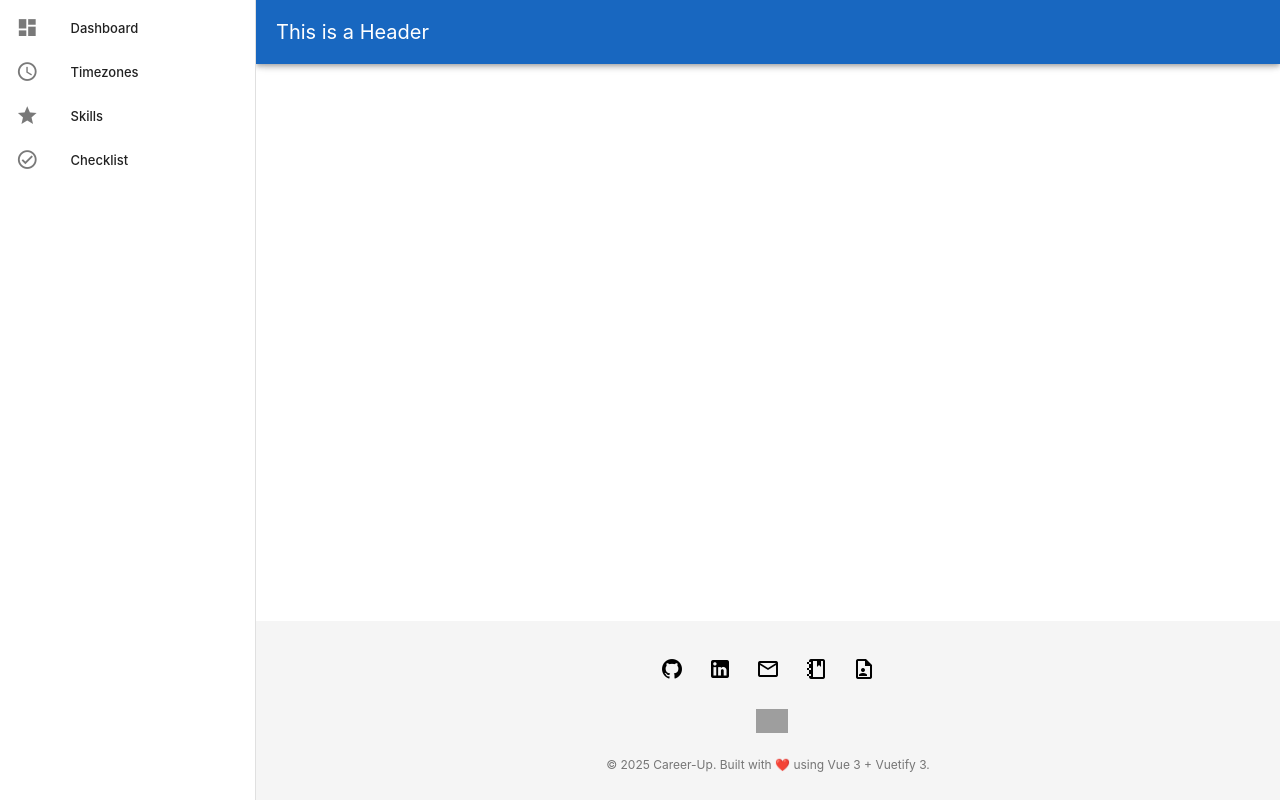
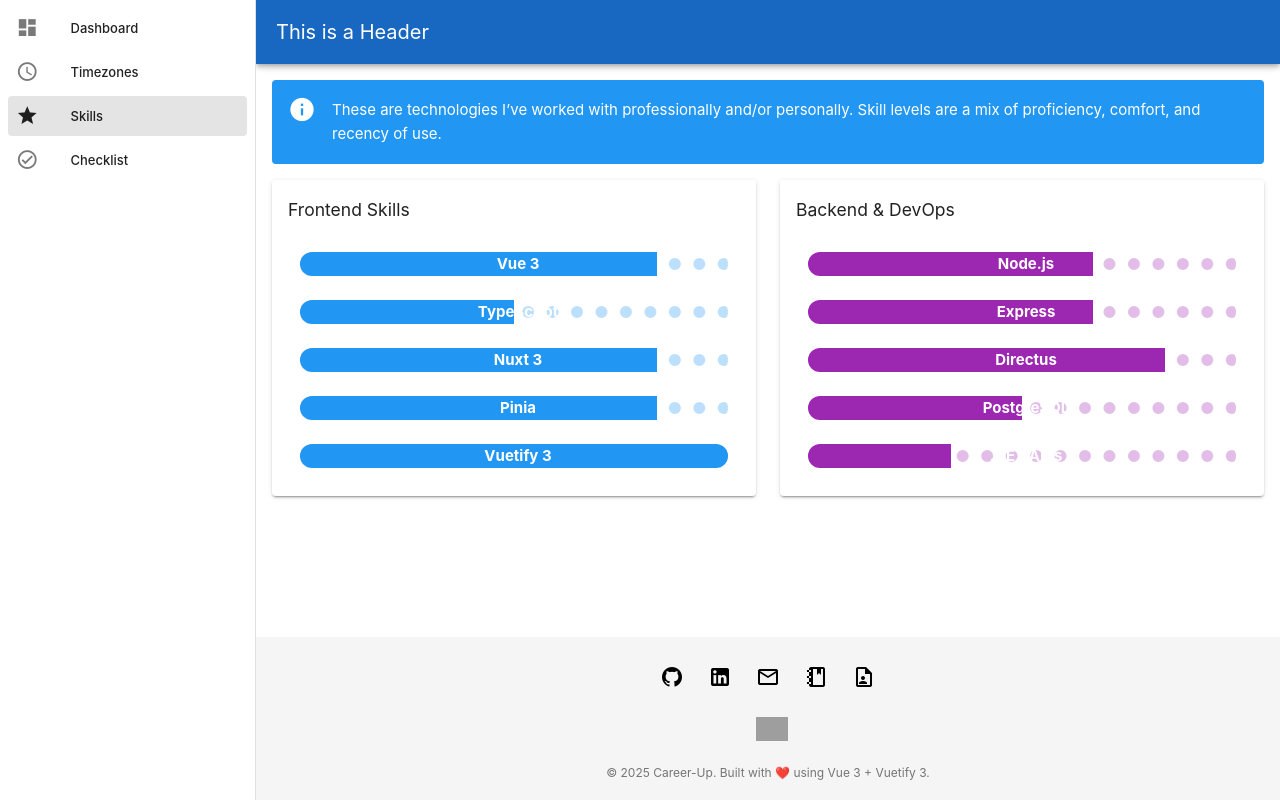
Before and after one commit to Meekb/career-up-dashboard, a Vue app: page /skills in a window 1280 px wide. Built offline with nearby package versions, Linux system fonts and the light colour scheme; grey boxes are pictures that could not be loaded; the HTML template or start-up script is replaced by a standard one.

Commit message:
Add SkillsPage using vuetify progress. Remove logs, use warns where appropriate. Add info for Timezones v-alert

```diff
--- a/src/components/CountrySummary.vue
+++ b/src/components/CountrySummary.vue
@@ -25,9 +25,9 @@
 
 onMounted(() => {
   if (selectedCountry.value) {
-    console.log("Restored from session:", selectedCountry.value);
+    console.warn("Restored from session...");
   } else {
-    console.log("No session country stored.");
+    console.warn("No country stored in session.");
   }
 });
 </script>
--- a/src/layouts/DefaultLayout.vue
+++ b/src/layouts/DefaultLayout.vue
@@ -31,7 +31,7 @@
   </v-bottom-navigation>
 
   <!-- Footer -->
-  <v-footer app tag="footer" class="bg-grey-lighten-4 text-center py-2">
+  <v-footer app tag="footer" class="bg-grey-lighten-4 text-center py-0">
     <AppFooter />
   </v-footer>
 </template>
--- /dev/null
+++ b/src/pages/SkillsPage.vue
@@ -0,0 +1,75 @@
+<script setup lang="ts">
+const frontendSkills = [
+  { name: "Vue 3", level: 5 },
+  { name: "TypeScript", level: 3 },
+  { name: "Nuxt 3", level: 5 },
+  { name: "Pinia", level: 5 },
+  { name: "Vuetify 3", level: 6 },
+];
+
+const backendSkills = [
+  { name: "Node.js", level: 4 },
+  { name: "Express", level: 4 },
+  { name: "Directus", level: 5 },
+  { name: "PostgreSQL", level: 3 },
+  { name: ".NET APIs", level: 2 },
+];
+</script>
+
+<template>
+  <v-container>
+    <v-alert type="info" class="mb-4">
+      These are technologies I’ve worked with professionally and/or personally. Skill levels are a mix of proficiency, comfort, and recency of use.
+    </v-alert>
+
+    <v-row>
+      <v-col cols="12" md="6">
+        <v-card elevation="2" class="pa-4">
+          <h3>Frontend Skills</h3>
+          <v-col
+            v-for="skill in frontendSkills"
+            :key="skill.name"
+            cols="12"
+          >
+            <v-progress-linear
+              color="blue"
+              height="24"
+              :model-value="(skill.level / 6) * 100"
+              rounded
+              stream
+            >
+              <strong class="text-white ms-2">{{ skill.name }}</strong>
+            </v-progress-linear>
+          </v-col>
+        </v-card>
+      </v-col>
+
+      <v-col cols="12" md="6">
+        <v-card elevation="2" class="pa-4">
+          <h3>Backend & DevOps</h3>
+          <v-col
+            v-for="skill in backendSkills"
+            :key="skill.name"
+            cols="12"
+          >
+            <v-progress-linear
+              color="purple"
+              height="24"
+              :model-value="(skill.level / 6) * 100"
+              rounded
+              stream
+            >
+              <strong class="text-white ms-2">{{ skill.name }}</strong>
+            </v-progress-linear>
+          </v-col>
+        </v-card>
+      </v-col>
+    </v-row>
+  </v-container>
+</template>
+
+<style scoped>
+h3 {
+  margin-bottom: 16px;
+}
+</style>
--- a/src/pages/TimezonesPage.vue
+++ b/src/pages/TimezonesPage.vue
@@ -8,12 +8,19 @@
 const { selectedCountry } = storeToRefs(countryStore);
 
 const showMap = computed(() => {
-  console.log(selectedCountry);
   return selectedCountry?.value !== {};
 });
 </script>
 
 <template>
-  <h1>Timezones</h1>
+  <h1 class="text-center my-4">Timezones</h1>
+  <v-alert type="info" variant="tonal" class="mb-4">
+    <strong>What do these timezones mean?</strong><br>
+    UTC stands for <em>Coordinated Universal Time</em>. The number after it shows the difference in hours from UTC:
+    <ul class="pl-8">
+      <li><code>UTC+01:00</code> means 1 hour ahead of UTC (e.g., Central Europe in winter)</li>
+      <li><code>UTC-05:00</code> means 5 hours behind UTC (e.g., Eastern US)</li>
+    </ul>
+  </v-alert>
   <MapAndTimezones v-if="showMap" />
 </template>
--- a/src/router/index.ts
+++ b/src/router/index.ts
@@ -1,5 +1,6 @@
 import { createRouter, createWebHistory } from "vue-router";
 import DashboardPage from "@/pages/DashboardPage.vue";
+import SkillsPage from "@/pages/SkillsPage.vue";
 import TimezonesPage from "@/pages/TimezonesPage.vue";
 
 const routes = [
@@ -12,6 +13,11 @@
     path: "/timezones",
     name: "Timezones",
     component: TimezonesPage,
+  },
+  {
+    path: "/skills",
+    name: "Skills",
+    component: SkillsPage,
   }
 ];
 
```
